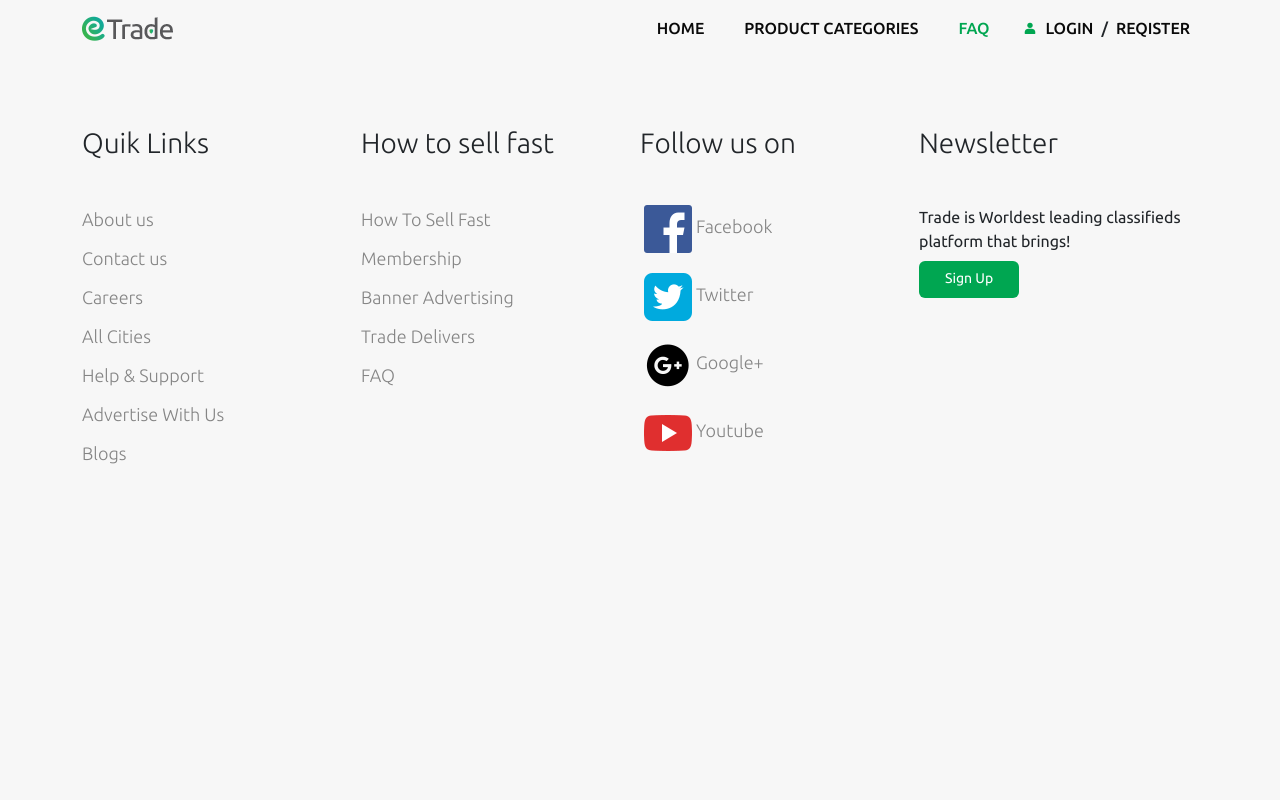
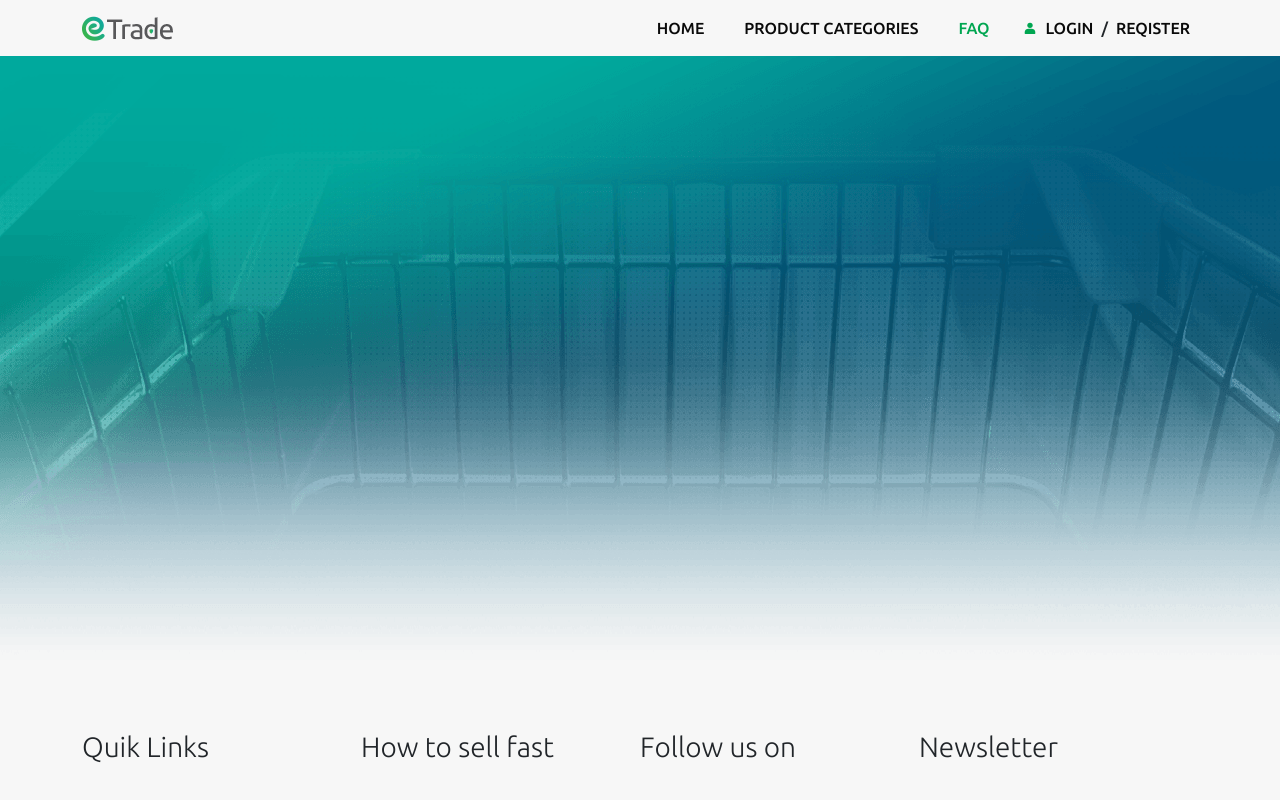
Before and after one commit to dimon1ion/ECOMMERCE-ONLINE-SHOP-CLIENT-REACT, a React (Create React App) app: page /faq in a window 1280 px wide. Shown: the top 800 px of the page. Built offline with nearby package versions, Linux system fonts and the light colour scheme; no server answers.

Commit message:
refactor(FaqPage): :sparkles: template

```diff
--- a/src/App.js
+++ b/src/App.js
@@ -10,6 +10,7 @@ import useAuthentication from "./hooks/useAuthentication";
 import Products from "./pages/Products";
 import useCategories from "./hooks/useCategories";
 import CategoriesContext from "./contexts/Categories.context";
+import FaqPage from "./pages/FaqPage";
 // import Profile from './Pages/Profile/profile';
 // import Categories from './Pages/Categories/categories';
 
@@ -63,6 +64,7 @@ function App() {
             <Route path="login" element={<Login />} />
             <Route path="registration" element={<Registration />} />
             <Route path="products" element={<Products />} />
+            <Route path="faq" element={<FaqPage />} />
             <Route path="" element={<Login />} />
             {/* <Route path="categories/*" element={<Categories/>}/> */}
             {/* <Route path=":name" element={<Profile/>}/> */}
--- a/src/components/Navigation/Navigation.jsx
+++ b/src/components/Navigation/Navigation.jsx
@@ -1,7 +1,7 @@
 import { NavLink } from "react-router-dom";
 import s from "./Navigation.module.scss";
 
-export default function Navigation({ navigationArr, defaultTitle }) {
+export default function Navigation({ navigationArr = [], defaultTitle = "" }) {
 
   return (
     <>
--- a/src/pages/FaqPage/FaqPage.jsx
+++ b/src/pages/FaqPage/FaqPage.jsx
@@ -1,11 +1,19 @@
+import { useEffect, useState } from "react";
+import { NavLink } from "react-router-dom";
+import Navigation from "../../components/Navigation/Navigation";
+import backImage from "../../assets/styles/backImage.module.scss";
 import s from "./FaqPage.module.scss";
 
 export default function FaqPage(props) {
+  const [navigation, setNavigation] = useState([{ name: "Home", ref: "/home" }, { name: "FAQ" }]);
 
-
-    return(
-        <>
-
-        </>
-    )
+  return (
+    <>
+      <section className={`${backImage["back-image"]} ${s["categories"]}`}>
+        <div className="container">
+          {/* <Navigation navigationArr={navigation} defaultTitle={"Faq"} /> */}
+        </div>
+      </section>
+    </>
+  );
 }
```
